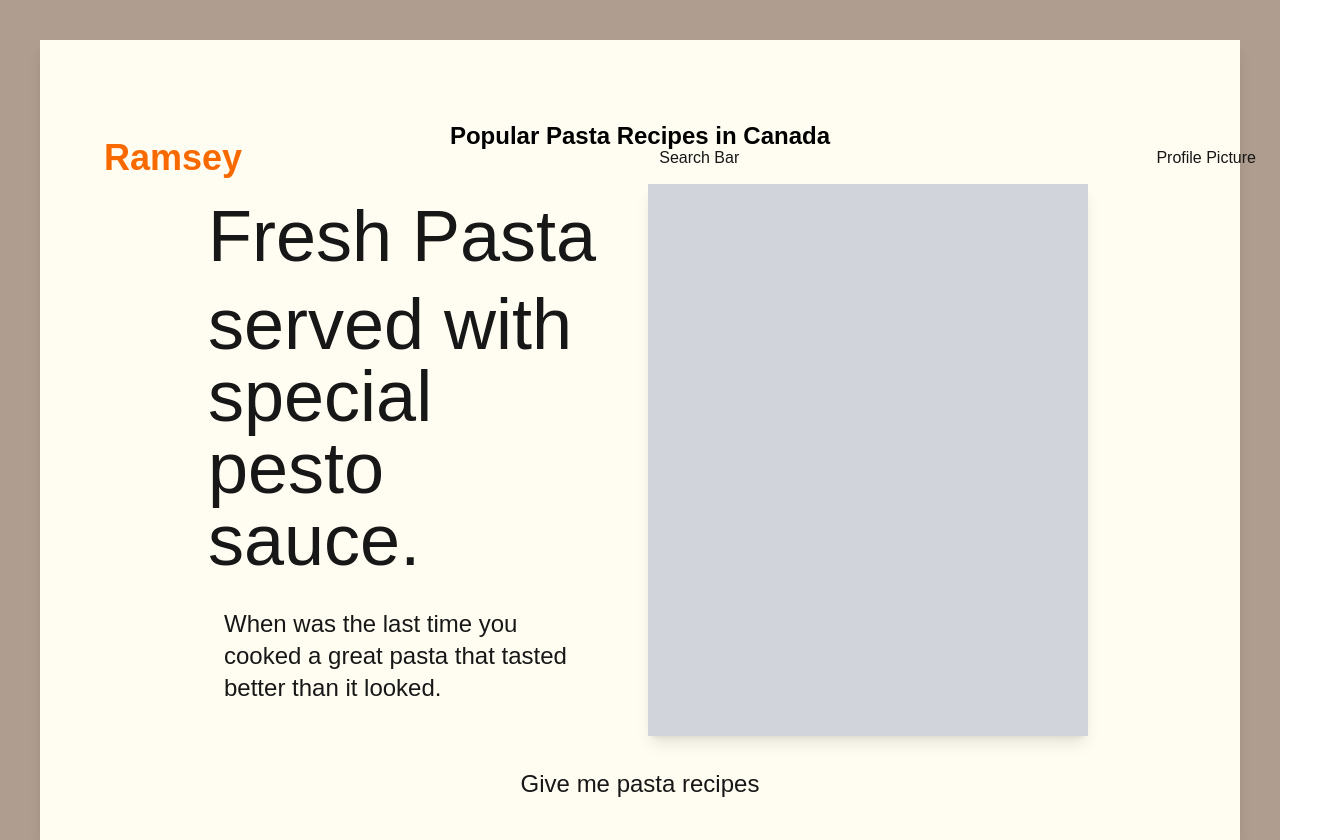
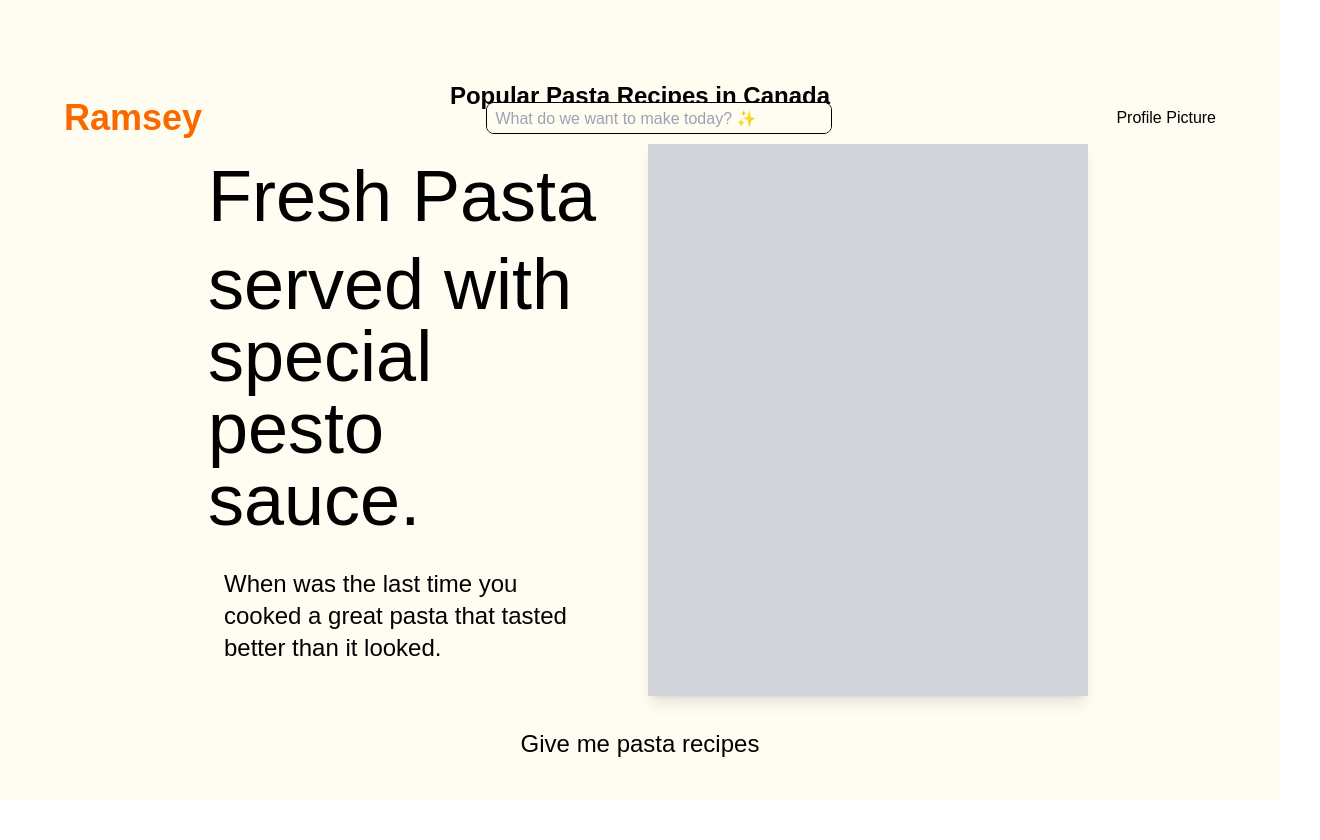
Before and after one commit to diyamahaveer/ramsey, a Next.js app in the folder ramsey/: page / in a window 1280 px wide. Shown: the whole page, 1320 px wide, since content can reach past the window. After the commit the page ends 800 px from the top, so only its background shows below. Built offline with nearby package versions, Linux system fonts and the light colour scheme.

Commit message:
added voice-widget to test page for testing back-end, front-end

```diff
--- a/ramsey/app/Hero.tsx
+++ b/ramsey/app/Hero.tsx
@@ -2,9 +2,9 @@
 import React from 'react';
 
 const Hero = () => {
-  const handleScroll = () => {
-    // Scroll handling logic
-  };
+    // const handleScroll = () => {
+    //     // Scroll handling logic
+    // };
 
     return (
         <div className="hero min-h-screen bg-secondary-tan flex flex-col items-center pt-10">
--- a/ramsey/app/NavBar.tsx
+++ b/ramsey/app/NavBar.tsx
@@ -1,4 +1,5 @@
 import React from 'react'
+import SearchBar from './components/SearchBar'
 
 const NavBar = () => {
   return (
@@ -7,9 +8,7 @@ const NavBar = () => {
         <p className='product_name logo-style cursor-pointer font-bold text-4xl text-orange'>
           Ramsey
         </p>
-            <p className='search_name cursor-pointer'>
-                Search Bar
-            </p>
+        <SearchBar></SearchBar>
         <p className='profile_pic'>
           Profile Picture
         </p>
--- /dev/null
+++ b/ramsey/app/components/SearchBar.tsx
@@ -0,0 +1,14 @@
+"use client"
+import React, { useEffect } from "react"
+
+export default function SearchBar() {
+
+    useEffect(() => {
+        document.querySelector(".searchbar");
+    }, [])
+
+    return (
+        <textarea className="py-1 px-2 placeholder:text-left align-middle w-[30%] h-[2rem] resize-none bg-secondary-tan rounded-lg border-black border-solid border-[1px]" placeholder="What do we want to make today? ✨">
+        </textarea>
+    )
+}
--- a/ramsey/app/components/VoiceWidget.tsx
+++ b/ramsey/app/components/VoiceWidget.tsx
@@ -85,6 +85,7 @@ export default function VoiceWidget() {
                 body: dataBuffer!
             }).then((response: AxiosResponse) => {
                 const data = response.data;
+                console.log(data)
             })
             setDataBuffer(null);
         }
--- a/ramsey/app/layout.tsx
+++ b/ramsey/app/layout.tsx
@@ -26,7 +26,7 @@ export default function RootLayout({
   return (
     <html lang="en">
       <body
-        className={`${geistSans.variable} ${geistMono.variable} antialiased`}
+        className={`${geistSans.variable} ${geistMono.variable} antialiased text-black`}
       >
         {children}
       </body>
--- a/ramsey/app/page.tsx
+++ b/ramsey/app/page.tsx
@@ -5,10 +5,10 @@ import NavBar from "./NavBar";
 
 export default function Home() {
   return (
-    <main className="overflow-hidden bg-primary-brown min-h-screen flex items-start justify-center realtive w-full">
-      <div className="bg-secondary-tan mx-10 mt-10 shadow-lg max-w-3lg w-full">
-        <NavBar/>
-        <Hero/>
+    <main className="bg-primary-brown min-h-screen relative w-full">
+      <div className="shadow-lg w-full">
+        <NavBar />
+        <Hero />
       </div>
     </main>
   );
--- /dev/null
+++ b/ramsey/app/test/page.tsx
@@ -0,0 +1,11 @@
+"use client";
+import React from 'react';
+import VoiceWidget from '../components/VoiceWidget';
+
+export default function Home() {
+    return (
+        <main className='bg-white'>
+            <VoiceWidget></VoiceWidget>
+        </main>
+    );
+}
```
Lines whose indentation alone changed are shown as unchanged.
